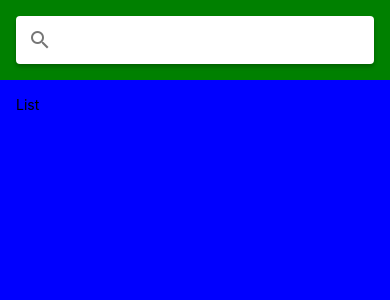
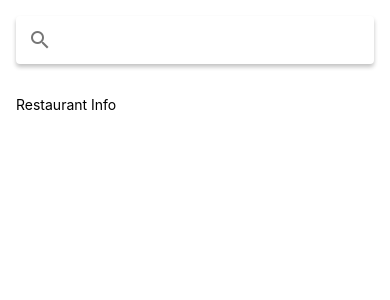
Before and after one commit to Alex-dev8/MealsToGo, a React Native app: screen / in a window 390 px wide. Shown: the top 300 px of the page. Built offline with nearby package versions, Linux system fonts and the light colour scheme.

Commit message:
Refactoring

```diff
--- a/App.js
+++ b/App.js
@@ -1,35 +1,12 @@
 import React from 'react';
-import {StyleSheet, Text, View, SafeAreaView, StatusBar} from 'react-native';
-import {Searchbar} from 'react-native-paper';
+import {StatusBar, StyleSheet} from 'react-native';
+import {RestaurantsScreen} from './src/features/restaurants/screens/restaurants.screen';
 
 export default function App() {
   return (
     <>
-      <SafeAreaView style={styles.container}>
-        <View style={styles.search}>
-          <Searchbar />
-        </View>
-        <View style={styles.list}>
-          <Text>List</Text>
-        </View>
-      </SafeAreaView>
+      <RestaurantsScreen />
       <StatusBar style="auto" />
     </>
   );
 }
-
-const styles = StyleSheet.create({
-  container: {
-    flex: 1,
-    marginTop: StatusBar.currentHeight,
-  },
-  search: {
-    padding: 16,
-    backgroundColor: 'green',
-  },
-  list: {
-    flex: 1,
-    padding: 16,
-    backgroundColor: 'blue',
-  },
-});
--- /dev/null
+++ b/src/features/restaurants/components/restaurant-info.component.js
@@ -0,0 +1,4 @@
+import React from 'react';
+import {Text} from 'react-native';
+
+export const RestaurantInfo = () => <Text>Restaurant Info</Text>;
--- /dev/null
+++ b/src/features/restaurants/screens/restaurants.screen.js
@@ -0,0 +1,29 @@
+import React from 'react';
+import {StyleSheet, Text, View, SafeAreaView, StatusBar} from 'react-native';
+import {Searchbar} from 'react-native-paper';
+import {RestaurantInfo} from '../components/restaurant-info.component';
+
+export const RestaurantsScreen = () => (
+  <SafeAreaView style={styles.container}>
+    <View style={styles.search}>
+      <Searchbar />
+    </View>
+    <View style={styles.list}>
+      <RestaurantInfo />
+    </View>
+  </SafeAreaView>
+);
+
+const styles = StyleSheet.create({
+  container: {
+    flex: 1,
+    marginTop: StatusBar.currentHeight,
+  },
+  search: {
+    padding: 16,
+  },
+  list: {
+    flex: 1,
+    padding: 16,
+  },
+});
```
